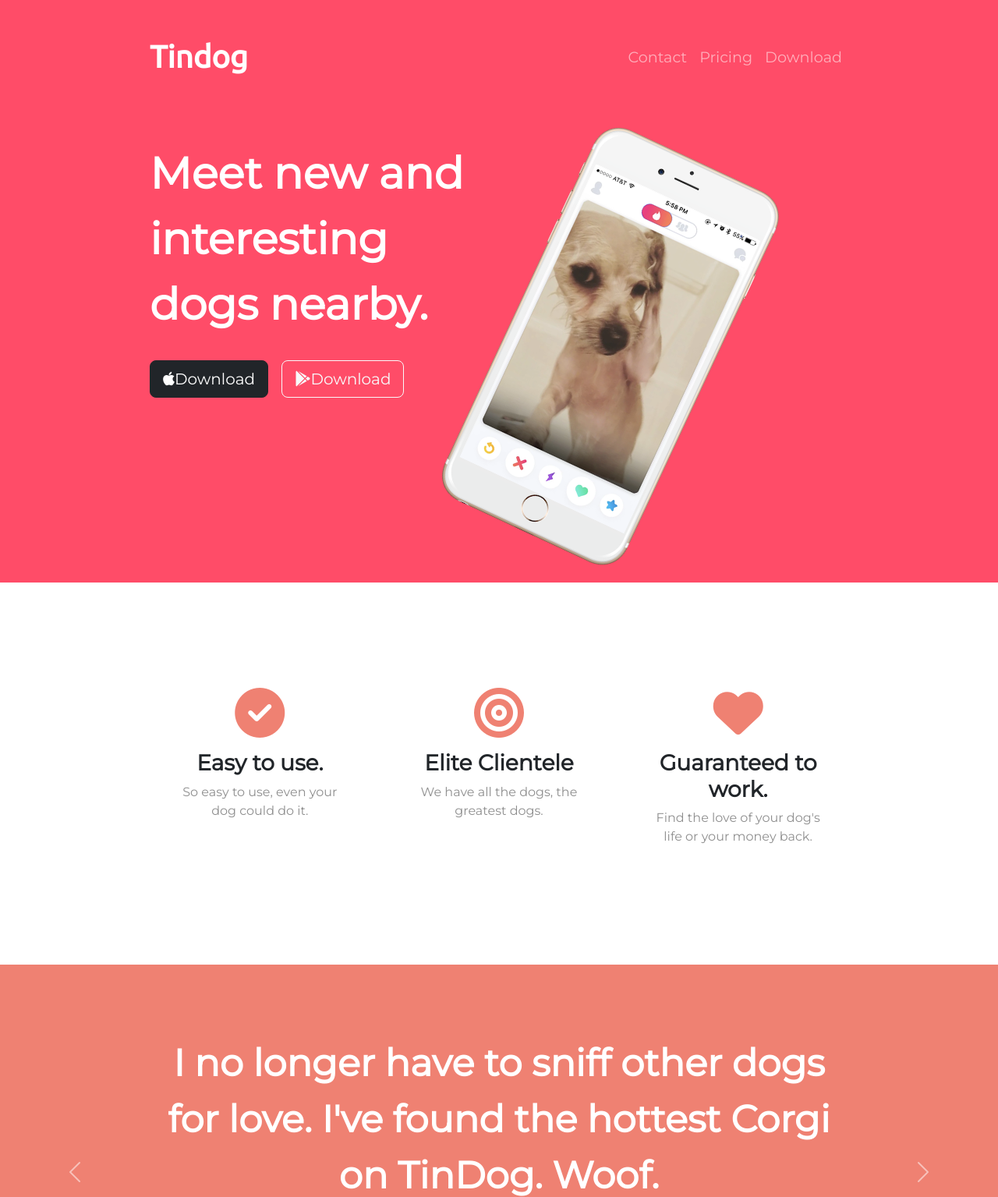
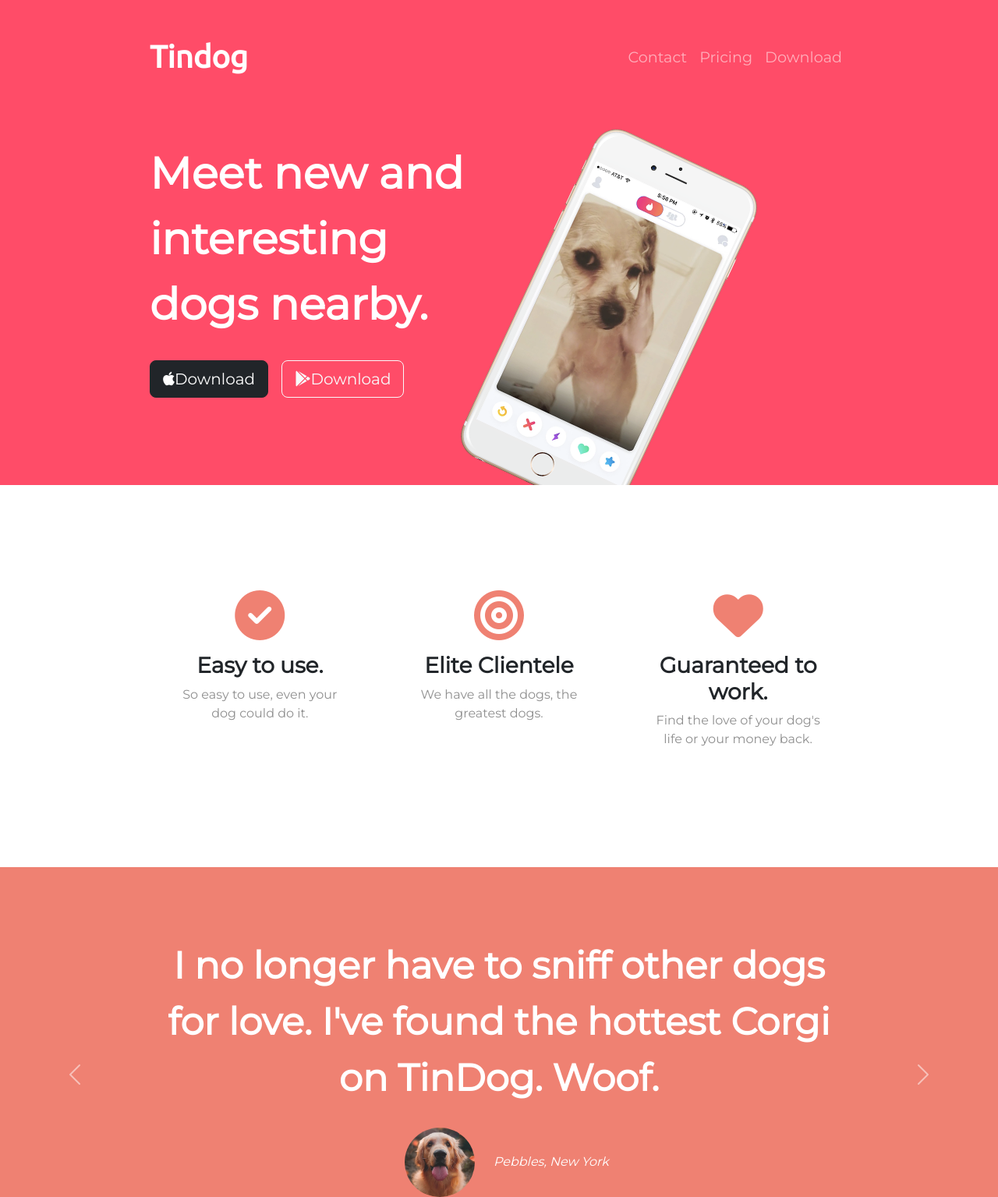
Before and after one commit to la-rika/Udemy_WebDev, a web app: file TinDog-Start-master/index.html in a window 1280 px wide. Shown: the top 1535 px of the page at 78% size. Run offline with its HTML, style and script files only (its server is not run), Linux system fonts and the light colour scheme; some libraries are stand-ins or nearby versions.

Commit message:
done z index css

```diff
--- a/TinDog-Start-master/css/styles.css
+++ b/TinDog-Start-master/css/styles.css
@@ -8,7 +8,7 @@ body{
 }
 
 .container-fluid{
-    padding: 3% 15%;
+    padding: 3% 15% 7%;
 }
 
 h1{
@@ -58,13 +58,18 @@ p{
 
 /* title image */
 .title-image{
-    width: 60%;
+    width: 18%;
     transform: rotate(25deg);
+    position: absolute;
+    right: 30%;
 }
 
 /* features */
 #features{
     padding: 7% 15%;
+    background-color: white;
+    width: 100%;
+    position: relative;
 }
 
 .feature-box{
--- a/TinDog-Start-master/index.html
+++ b/TinDog-Start-master/index.html
@@ -126,7 +126,7 @@
   <!-- Press -->
 
   <section id="press">
-    <img class="press-logo" src="images/techcrunch.png" alt="tc-logo">
+    <img class="press-logo" src="images/TechCrunch.png" alt="tc-logo">
     <img class="press-logo" src="images/tnw.png" alt="tnw-logo">
     <img class="press-logo" src="images/bizinsider.png" alt="biz-insider-logo">
     <img class="press-logo" src="images/mashable.png" alt="mashable-logo">
```
Also changed, not shown: 1 other file.
